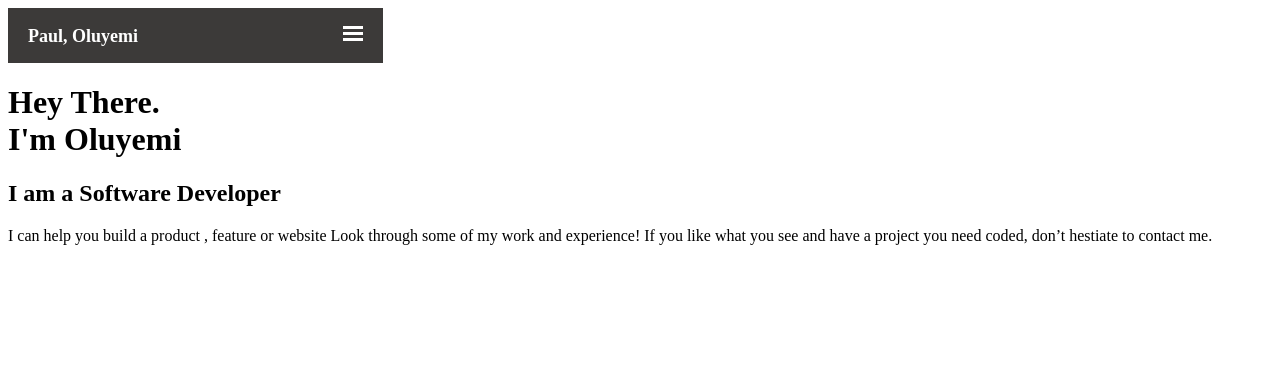
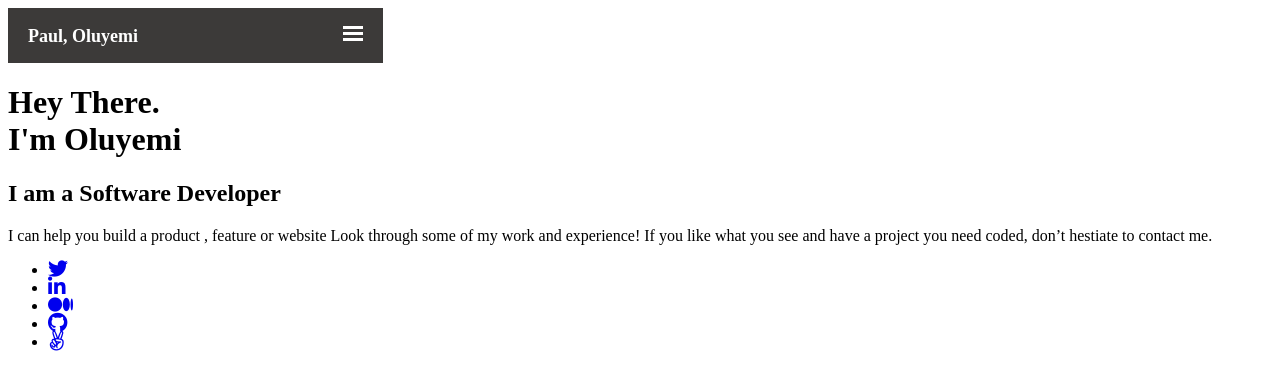
Before and after one commit to Ol-create/New-Mobile-Portfolio-Project, a website: page index.html in a window 1280 px wide. Drawn offline with Linux system fonts and the light colour scheme.

Commit message:
Add social media icons

```diff
--- a/index.html
+++ b/index.html
@@ -36,3 +36,14 @@
                 have a project you need coded,
                 don’t hestiate to contact me.</p>
         </section>
+        <ul class="icon">
+            <li><a href="https://twitter.com/OluyemiPaul99"><i class="fa fa-twitter fa-lg"></i> </a></li>
+            <li><a href="https://www.linkedin.com/in/paul-oluyemi-193966ab"><i class="fa fa-linkedin fa-lg"></i> </a>
+            </li>
+            <li><a href="#"><i class="fa fa-medium fa-lg"></i> </a></li>
+            <li><a href="https://github.com/Ol-create"><i class="fa fa-github fa-lg"></i> </a></li>
+            <li><a href="#"><i class="fa fa-angellist fa-lg"></i> </a></li>
+        </ul>
+        </main>
+</body>
+</html>
```
